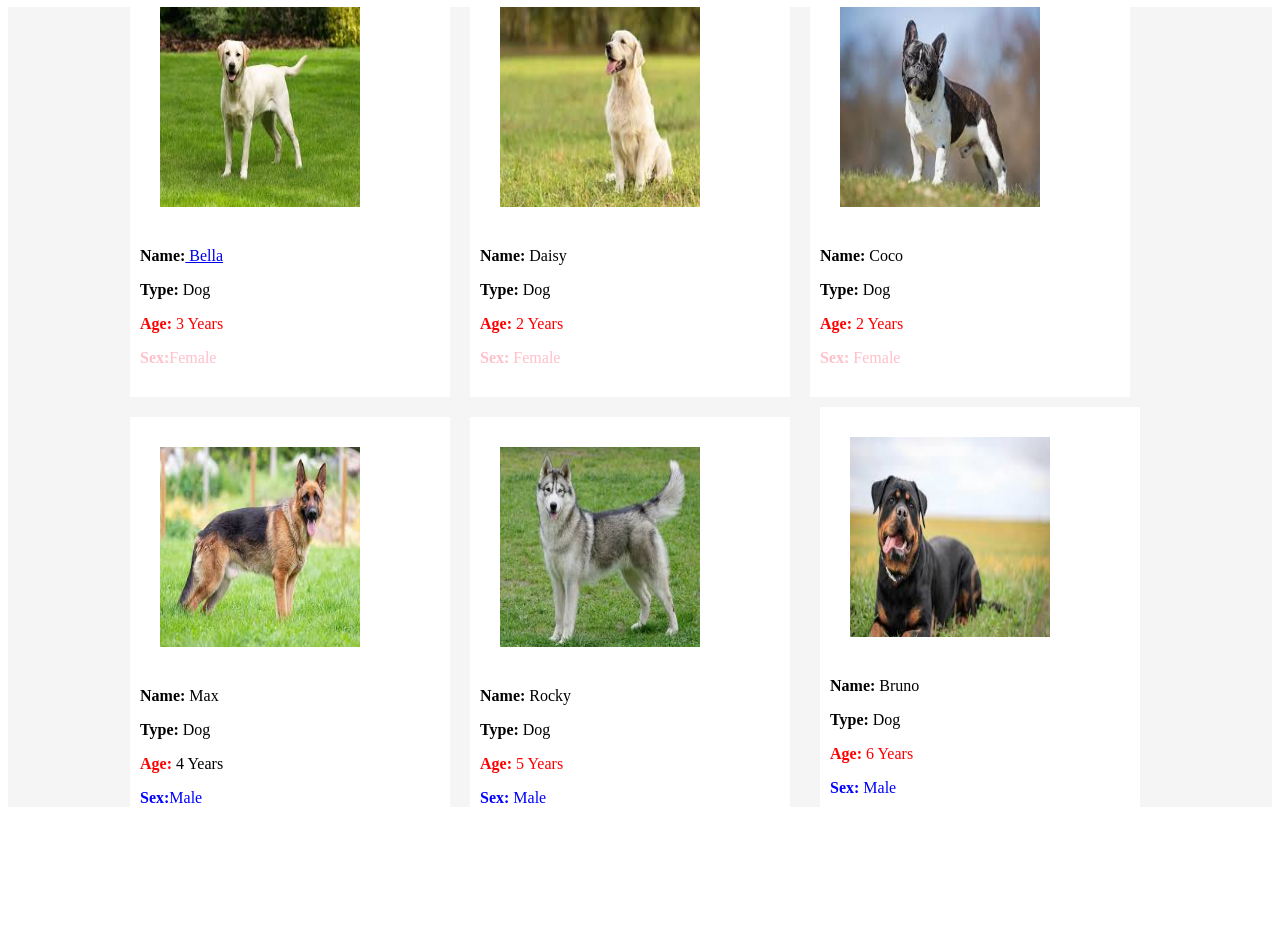
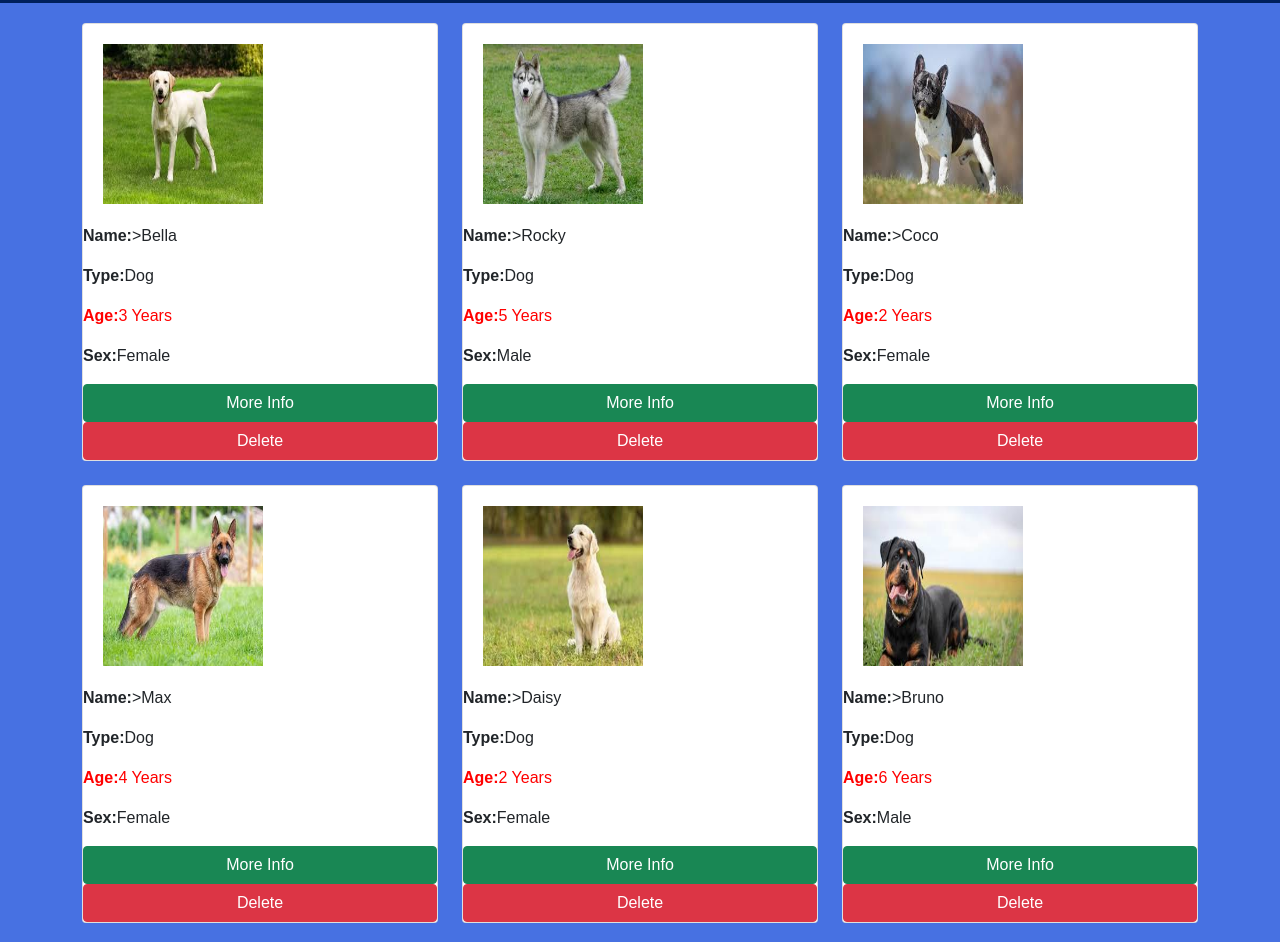
Before and after one commit to Daniel6169/pet-shelter-management, a plain HTML site: page index.html in a window 1280 px wide. Shown: the part 73-1015 px from the top of the page. Before the commit the page ends 920 px from the top, so only its background shows below. Drawn offline with nearby package versions, Linux system fonts and the light colour scheme.

Commit message:
finished part 2 of project

```diff
--- a/index.css
+++ b/index.css
@@ -1,43 +1,44 @@
-main{
-    display: flex;
-    flex-direction: row;
-    align-items: center;
-    justify-content: center;
-    height: 100vh;
-    background-color: #f5f5f5;
+header{
+    background-color:rgb(0, 32, 92);
+    color:rgb(200, 132, 49);
+    text-align: center;
+    padding: 10px;
+}
+body{
+    background-color: #4771e2;
+    font-family: Arial, sans-serif;
+    margin: 0;
+    padding: 0;
+}
+.container{
+    margin-top: 20px;
+}
+
+.Card{
+    background-color: antiquewhite;
+    border-radius: 10px 10px 10px 10px;
+    padding: 20px;
 
 }
-.row{
-    flex-direction: column;
-    align-items: center;
-    justify-content: center;
-    padding: 10px;
-}
-.petCard{
-    display: column;
-    align-items: center;
-    justify-content: center;
-    width: 300px;
-    height: 400px;
-    padding: 10px;
-    background-color: #fff;
-}
-.petCard img{
-    align-items: center;
+
+.card img{
     padding: 20px;
     width: 200px;
     height: 200px;
     border: 50%;
 }
+
+
+.loadMore{
+    display: flex;
+    align-items: center;
+    justify-content: center;
+
+}
+
 p{
     font-size: auto;
 }
 .age{
     color: red;
 }
-.female{
-    color: pink;
-}
-.male{
-    color: blue;
-}
--- a/index.html
+++ b/index.html
@@ -3,91 +3,80 @@
 <head>
     <meta charset="UTF-8">
     <title>Shelter Management</title>
-    <link rel="stylesheet" type="text/css" href="index.css">
+    <link href="https://cdn.jsdelivr.net/npm/bootstrap@5.0.2/dist/css/bootstrap.min.css" rel="stylesheet" integrity="sha384-EVSTQN3/azprG1Anm3QDgpJLIm9Nao0Yz1ztcQTwFspd3yD65VohhpuuCOmLASjC" crossorigin="anonymous">
+   <link rel="stylesheet" type="text/css" href="index.css">
+
 </head>
 <body>
     <header>
         <h1>Adopt Your Pet Today</h1>
     </header>
-    <main>
-        <div class="col">
-            <div class="row">
-                <div class="petCard">
-                    <img src="ShelterImages/Labrador-retriever.jpg" alt="Labrador">
-                    <div class="petInfo">
-                        <p><strong>Name:</strong><a href="bella.html"> Bella</a></p>
-                        <p><strong>Type:</strong> Dog</p>
-                        <p class="age"><strong>Age:</strong> 3 Years</p>
-                        <p class="female"><strong>Sex:</strong>Female</p>
-                    </div>
+    <div class="container">
+        <div class="row" id="pet-container">
+
+        </div>
+    </div>
+
+    <div class="loadMore">
+        <button id="loadContent">Load more</button>
+        <button id="addMore" >Add Pet</button>
+    </div>
+
+    <div class="modal fade" id="petModal" tabindex="-1">
+        <div class="modal-dialog">
+            <div class="modal-content">
+                <div class="modal-header">
+                    <h5 class="modal-title" id="modal-title"></h5>
+                    <button type="button" class="btn-close" data-bs-dismiss="modal"></button>
                 </div>
+                <div class="modal-body" id="modal-body"></div>
             </div>
+        </div>
+    </div>
 
-            <div class="row">
-                <div class="petCard">
-                    <img src="ShelterImages/german-shepherd.jpg" alt="German Shepherd">
-                    <div class="petInfo">
-                        <p><strong>Name:</strong> Max</p>
-                        <p><strong>Type:</strong> Dog</p>
-                        <p><strong class="age">Age:</strong> 4 Years</p>
-                        <p class="male"><strong>Sex:</strong>Male</p>
-                    </div>
+    <div class="modal fade" id="addPetModal" tabindex="-1">
+        <div class="modal-dialog">
+            <div class="modal-content">
+                <div class="modal-header">
+                    <h5 class="modal-title">Add a New Pet</h5>
+                    <button type="button" class="btn-close" data-bs-dismiss="modal"></button>
+                </div>
+                <div class="modal-body">
+                    <form id="add-pet-form">
+                        <div class="mb-3">
+                            <label for="pet-name" class="form-label">Name</label>
+                            <input type="text" class="form-control" id="pet-name" required>
+                        </div>
+                        <div class="mb-3">
+                            <label for="pet-type" class="form-label">Type</label>
+                            <input type="text" class="form-control" id="pet-type" required>
+                        </div>
+                        <div class="mb-3">
+                            <label for="pet-age" class="form-label">Age</label>
+                            <input type="text" class="form-control" id="pet-age" required>
+                        </div>
+                        <div class="mb-3">
+                            <label for="pet-sex" class="form-label">Sex</label>
+                            <select class="form-control" id="pet-sex">
+                                <option value="Male">Male</option>
+                                <option value="Female">Female</option>
+                            </select>
+                        </div>
+                        <div class="mb-3">
+                            <label for="pet-image" class="form-label">Image URL</label>
+                            <input type="url" class="form-control" id="pet-image" required>
+                        </div>
 
+
+                        <button type="submit" class="btn btn-success" id="savePet">Save Pet</button>
+                    </form>
                 </div>
             </div>
         </div>
-        <div class="col">
-            <div class="row">
-                <div class="petCard">
-                    <img src="ShelterImages/golden-retriever.jpg" alt="Golden Retriever">
-                    <div class="petInfo">
-                        <p><strong>Name:</strong> Daisy</p>
-                        <p><strong>Type:</strong> Dog</p>
-                        <p class="age" ><strong>Age:</strong> 2 Years</p>
-                        <p class="female" ><strong>Sex:</strong> Female</p>
-                    </div>
-                </div>
-            </div>
+    </div>
 
-            <div class="row">
-                <div class="petCard">
-                    <img src="ShelterImages/siberian-husky.jpg" alt="Siberian Husky">
-
-                    <div class="petInfo">
-                        <p><strong>Name:</strong> Rocky</p>
-                        <p><strong>Type:</strong> Dog</p>
-                        <p class="age"><strong>Age:</strong> 5 Years</p>
-                        <p class="male" ><strong>Sex:</strong> Male</p>
-                    </div>
-                </div>
-            </div>
-        </div>
-        <div class="col">
-            <div class="row">
-                <div class="petCard">
-                    <img src="ShelterImages/french-bulldog.jpg" alt="French Bulldog">
-                    <div class="petInfo">
-                        <p><strong>Name:</strong> Coco</p>
-                        <p><strong>Type:</strong> Dog</p>
-                        <p class="age"><strong>Age:</strong> 2 Years</p>
-                        <p class="female" ><strong>Sex:</strong> Female</p>
-
-                </div>
-            </div>
-
-            <div class="row">
-                <div class="petCard">
-                    <img src="ShelterImages/rottweiler.jpg" alt="Rottweiler">
-                    <div class="petInfo">
-                        <p><strong>Name:</strong> Bruno</p>
-                        <p><strong>Type:</strong> Dog</p>
-                        <p class="age" ><strong>Age:</strong> 6 Years</p>
-                        <p class="male"><strong>Sex:</strong> Male</p>
-
-                </div>
-            </div>
-        </div>
-    </main>
+    <script src="index.js"></script>
+    <script src="https://cdn.jsdelivr.net/npm/bootstrap@5.3.0/dist/js/bootstrap.bundle.min.js"></script>
 
 </body>
 </html>
--- /dev/null
+++ b/index.js
@@ -0,0 +1,109 @@
+
+var pets = [
+    {id: 1, Name: 'Bella', Type: 'Dog', Image: 'ShelterImages/Labrador-retriever.jpg', Age: '3 Years', Sex: 'Female', Breed: 'Labrador Retriever', Color: 'Yellow', Size: 'Medium', AdoptionStatus: 'Available', Vaccinated: true, Microchipped: true},
+    {id: 2, Name: 'Rocky', Type: 'Dog', Image: 'ShelterImages/siberian-husky.jpg', Age: '5 Years', Sex: 'Male', Breed: 'Siberian Husky', Color: 'Grey and White', Size: 'Large', AdoptionStatus: 'Adopted', Vaccinated: true, Microchipped: true},
+    {id: 3, Name: 'Coco', Type: 'Dog', Image: 'ShelterImages/french-bulldog.jpg', Age: '2 Years', Sex: 'Female', Breed: 'French Bulldog', Color: 'Brindle', Size: 'Small', AdoptionStatus: 'Available', Vaccinated: true, Microchipped: false},
+    {id: 4, Name: 'Max', Type: 'Dog', Image: 'ShelterImages/german-shepherd.jpg', Age: '4 Years', Sex: 'Female', Breed: 'German Shepherd', Color: 'Black and Tan', Size: 'Large', AdoptionStatus: 'Available', Vaccinated: true, Microchipped: true},
+    {id: 5, Name: 'Daisy', Type: 'Dog', Image: 'ShelterImages/golden-retriever.jpg', Age: '2 Years', Sex: 'Female', Breed: 'Golden Retriever', Color: 'Golden', Size: 'Medium', AdoptionStatus: 'Adopted', Vaccinated: true, Microchipped: false},
+    {id: 6, Name: 'Bruno', Type: 'Dog', Image: 'ShelterImages/rottweiler.jpg', Age: '6 Years', Sex: 'Male', Breed: 'Rottweiler', Color: 'Black and Tan', Size: 'Large', AdoptionStatus: 'Available', Vaccinated: true, Microchipped: true},
+    {id: 7, Name: 'Luna', Type: 'Dog', Image: 'ShelterImages/poodle.jpg', Age: '3 Years', Sex: 'Female', Breed: 'Poodle', Color: 'White', Size: 'Medium', AdoptionStatus: 'Available', Vaccinated: true, Microchipped: true},
+    {id: 8, Name: 'Buddy', Type: 'Dog', Image: 'ShelterImages/beagle.jpg', Age: '4 Years', Sex: 'Male', Breed: 'Beagle', Color: 'Tri-color', Size: 'Medium', AdoptionStatus: 'Adopted', Vaccinated: true, Microchipped: true},
+    {id: 9, Name: 'Sadie', Type: 'Dog', Image: 'ShelterImages/border-collie.jpg', Age: '5 Years', Sex: 'Female', Breed: 'Border Collie', Color: 'Black and White', Size: 'Medium', AdoptionStatus: 'Available', Vaccinated: true, Microchipped: false},
+    {id: 10, Name: 'Charlie', Type: 'Dog', Image: 'ShelterImages/pomeranian.jpg', Age: '1 Year', Sex: 'Male', Breed: 'Pomeranian', Color: 'Orange', Size: 'Small', AdoptionStatus: 'Available', Vaccinated: true, Microchipped: true},
+    {id: 11, Name: 'Oscar', Type: 'Dog', Image: 'ShelterImages/dachshund.jpg', Age: '6 Years', Sex: 'Male', Breed: 'Dachshund', Color: 'Brown', Size: 'Small', AdoptionStatus: 'Available', Vaccinated: true, Microchipped: false},
+    {id: 12, Name: 'Molly', Type: 'Dog', Image: 'ShelterImages/cocker-spaniel.jpg', Age: '3 Years', Sex: 'Female', Breed: 'Cocker Spaniel', Color: 'Buff', Size: 'Medium', AdoptionStatus: 'Adopted', Vaccinated: true, Microchipped: true}
+];
+
+const petContainer = document.getElementById("pet-container");
+const loadMoreBtn = document.getElementById("loadContent");
+let visiblePets = 9;
+
+function displayPets(){
+    document.getElementById("pet-container").innerHTML = "";
+
+    pets.slice(0, visiblePets).forEach(pet =>{
+        const petCard = document.createElement("div");
+        petCard.classList.add("col-md-4", "mb-4");
+        petCard.innerHTML=`
+
+                <div class="card">
+                    <img src="${pet.Image}" alt="${pet.Name}">
+                    <div class="petInfo">
+                        <p><strong>Name:</strong>>${pet.Name}</a></p>
+                        <p><strong>Type:</strong>${pet.Type}</p>
+                        <p class="age"><strong>Age:</strong>${pet.Age}</p>
+                        <p class="female"><strong>Sex:</strong>${pet.Sex}</p>
+                    </div>
+                    <button class="btn btn-success" onclick="showDetails(${pet.id})">More Info</button>
+                    <button class="btn btn-danger" onclick="deletePet(${pet.id})">Delete</button>
+                </div>
+
+        `;
+        petContainer.appendChild(petCard);
+
+    });
+}
+loadMoreBtn.addEventListener("click", function(){
+    visiblePets += 9;
+    displayPets();
+})
+window.deletePet = function (id) {
+    const index = pets.findIndex(p => p.id === id);
+    if (index !== -1) {
+        pets.splice(index, 1);
+        displayPets();
+    }
+};
+
+window.showDetails = function (id) {
+    const pet = pets.find(p => p.id === id);
+    if (pet) {
+        document.getElementById("modal-title").innerText = pet.Name;
+        document.getElementById("modal-body").innerHTML = `
+            <img src="${pet.Image}" class="img-fluid mb-3">
+            <p><strong>Breed:</strong> ${pet.Type}</p>
+            <p><strong>Age:</strong> ${pet.Age}</p>
+            <p>${pet.description}</p>
+        `;
+        new bootstrap.Modal(document.getElementById("petModal")).show();
+    }
+};
+document.getElementById("addMore").addEventListener("click", function () {
+    new bootstrap.Modal(document.getElementById("addPetModal")).show();
+});
+
+document.getElementById("add-pet-form").addEventListener("submit", function (event) {
+    event.preventDefault();
+    const newPet = {
+        id: pets.length + 1,
+        Name: document.getElementById("pet-name").value,
+        Type: document.getElementById("pet-type").value,
+        Age: document.getElementById("pet-age").value,
+        Sex: document.getElementById("pet-sex").value,
+        Image: document.getElementById("pet-image").value,
+
+    };
+    pets.push(newPet);
+    displayPets();
+    document.getElementById("add-pet-form").reset();
+    new bootstrap.Modal(document.getElementById("addPetModal")).hide();
+    let modal = new bootstrap.Modal(document.getElementById("petModal"));
+        modal.show();
+
+        document.getElementById("savePet").addEventListener("click", function () {
+            modal.hide();
+    });
+
+
+});
+
+document.querySelectorAll(".btn-close").forEach(button => {
+    button.addEventListener("click", function () {
+        let modal = bootstrap.Modal.getInstance(this.closest(".modal"));
+        if (modal) {
+            modal.hide();
+        }
+    });
+});
+
+displayPets();
```
Also changed, not shown: ShelterImages/beagle.jpg (added), ShelterImages/border-collie.jpg (added), ShelterImages/cocker-spaniel.jpg (added), ShelterImages/dachshund.jpg (added), ShelterImages/pomeranian.jpg (added), ShelterImages/poodle.jpg (added), 2 other files.
